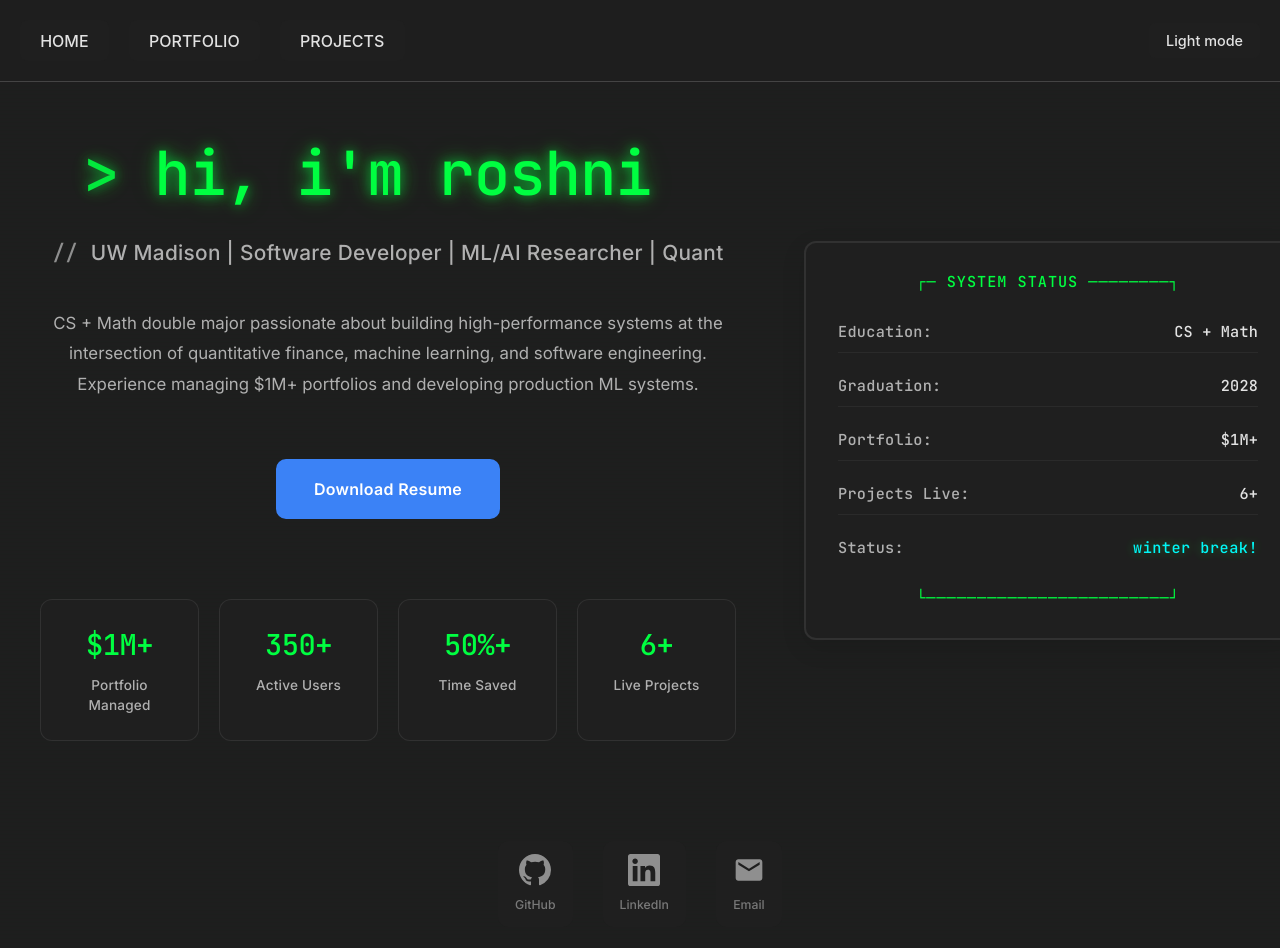
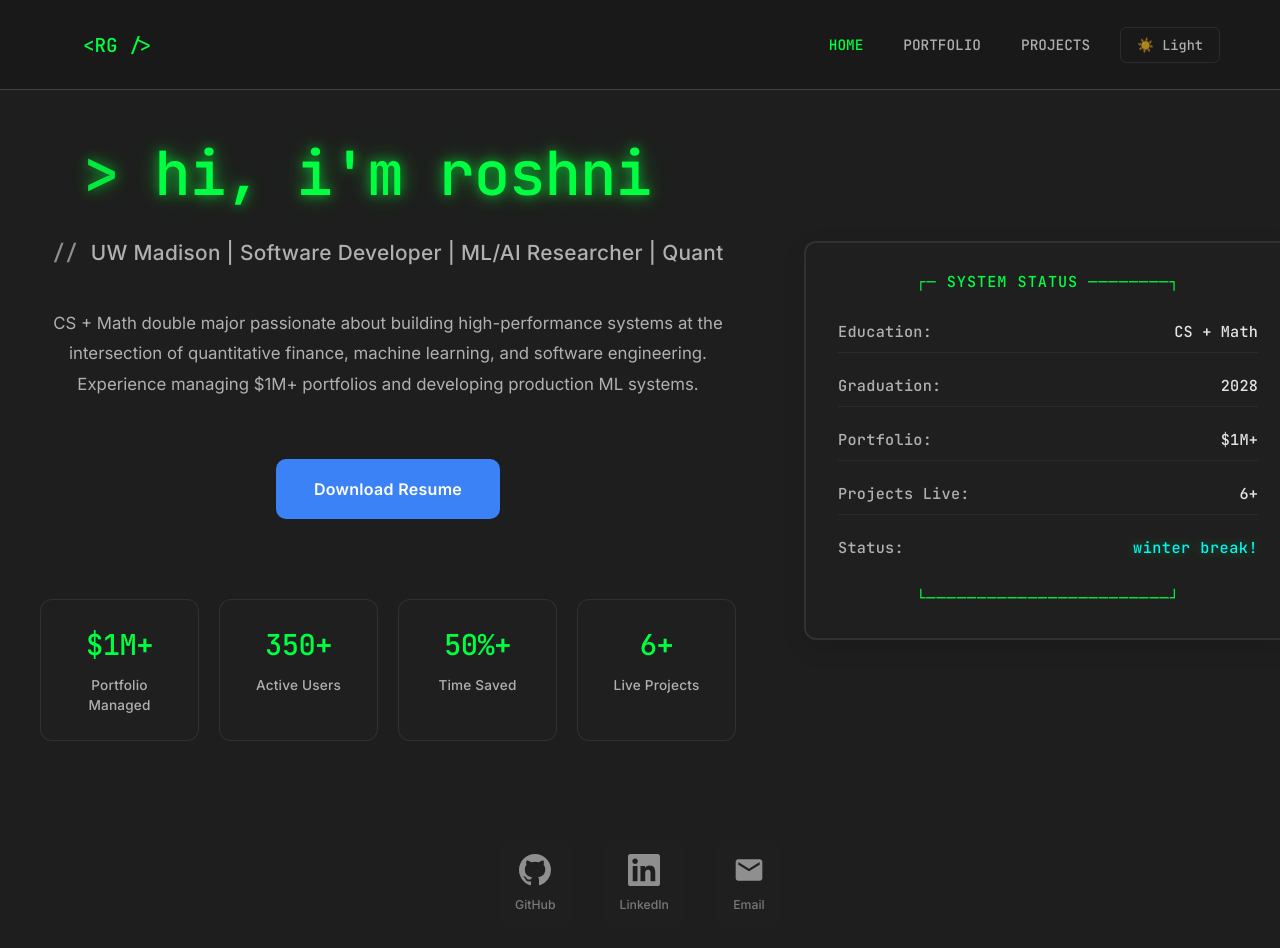
Before and after one commit to roshni-guha/my-website, a React (Vite) app: page / in a window 1280 px wide. Shown: the top 948 px of the page. Built offline with nearby package versions, Linux system fonts and the light colour scheme.

Commit message:
Menu added to the right

```diff
--- a/src/home.jsx
+++ b/src/home.jsx
@@ -28,25 +28,90 @@ function Home() {
         top: 0,
         left: 0,
         right: 0,
-        backgroundColor: 'var(--bg-primary)',
+        backgroundColor: 'rgba(26, 26, 26, 0.95)',
+        backdropFilter: 'blur(10px)',
         borderBottom: '1px solid var(--nav-border)',
         zIndex: 1000,
-        transition: 'background-color 0.3s ease, border-color 0.3s ease'
+        transition: 'all 0.3s ease',
+        padding: '20px 60px'
       }}>
         <nav style={{
-          padding: '20px',
+          maxWidth: '1400px',
+          margin: '0 auto',
           display: 'flex',
           justifyContent: 'space-between',
           alignItems: 'center'
         }}>
-          <div>
-            <button onClick={() => setCurrentPage('home')} style={{ marginRight: '20px' }}>
+          <button
+            onClick={() => setCurrentPage('home')}
+            style={{
+              fontFamily: "'JetBrains Mono', monospace",
+              fontSize: '1.2em',
+              fontWeight: '700',
+              color: '#00ff41',
+              background: 'transparent',
+              border: 'none',
+              cursor: 'pointer',
+              transition: 'all 0.3s ease'
+            }}
+          >
+            &lt;RG /&gt;
+          </button>
+          <div style={{ display: 'flex', alignItems: 'center', gap: '30px' }}>
+            <div style={{
+              display: 'flex',
+              gap: '40px',
+              listStyle: 'none'
+            }}>
+              <button
+                onClick={() => setCurrentPage('home')}
+                style={{
+                  background: 'transparent',
+                  border: 'none',
+                  color: currentPage === 'home' ? '#00ff41' : 'var(--text-secondary)',
+                  fontFamily: "'JetBrains Mono', monospace",
+                  fontSize: '0.9em',
+                  fontWeight: '500',
+                  cursor: 'pointer',
+                  transition: 'color 0.3s ease',
+                  position: 'relative',
+                  padding: '5px 0'
+                }}
+              >
                 HOME
               </button>
-            <button onClick={() => setCurrentPage('portfolio')} style={{ marginRight: '20px' }}>
+              <button
+                onClick={() => setCurrentPage('portfolio')}
+                style={{
+                  background: 'transparent',
+                  border: 'none',
+                  color: currentPage === 'portfolio' ? '#00ff41' : 'var(--text-secondary)',
+                  fontFamily: "'JetBrains Mono', monospace",
+                  fontSize: '0.9em',
+                  fontWeight: '500',
+                  cursor: 'pointer',
+                  transition: 'color 0.3s ease',
+                  position: 'relative',
+                  padding: '5px 0'
+                }}
+              >
                 PORTFOLIO
               </button>
-            <button onClick={() => setCurrentPage('projects')} style={{ marginRight: '20px' }}>
+              <button
+                onClick={() => setCurrentPage('projects')}
+                style={{
+                  background: 'transparent',
+                  border: 'none',
+                  color: currentPage === 'projects' ? '#00ff41' : 'var(--text-secondary)',
+                  fontFamily: "'JetBrains Mono', monospace",
+                  fontSize: '0.9em',
+                  fontWeight: '500',
+                  cursor: 'pointer',
+                  transition: 'color 0.3s ease',
+                  position: 'relative',
+                  padding: '5px 0'
+                }}
+              >
                 PROJECTS
               </button>
             </div>
@@ -54,12 +119,20 @@ function Home() {
               onClick={toggleTheme}
               style={{
                 padding: '8px 16px',
-              fontSize: '0.9em',
-              borderRadius: '6px'
+                fontSize: '0.85em',
+                fontFamily: "'JetBrains Mono', monospace",
+                fontWeight: '500',
+                borderRadius: '6px',
+                background: 'transparent',
+                color: 'var(--text-secondary)',
+                border: '1px solid var(--border-color)',
+                cursor: 'pointer',
+                transition: 'all 0.3s ease'
               }}
             >
-            {theme === 'dark' ? 'Light mode' : 'Dark mode'}
+              {theme === 'dark' ? '☀️ Light' : '🌙 Dark'}
             </button>
+          </div>
         </nav>
       </header>
 
```
Also changed, not shown: 3 other files (tests, documents, lock files or other folders). Lines whose indentation alone changed are shown as unchanged.
